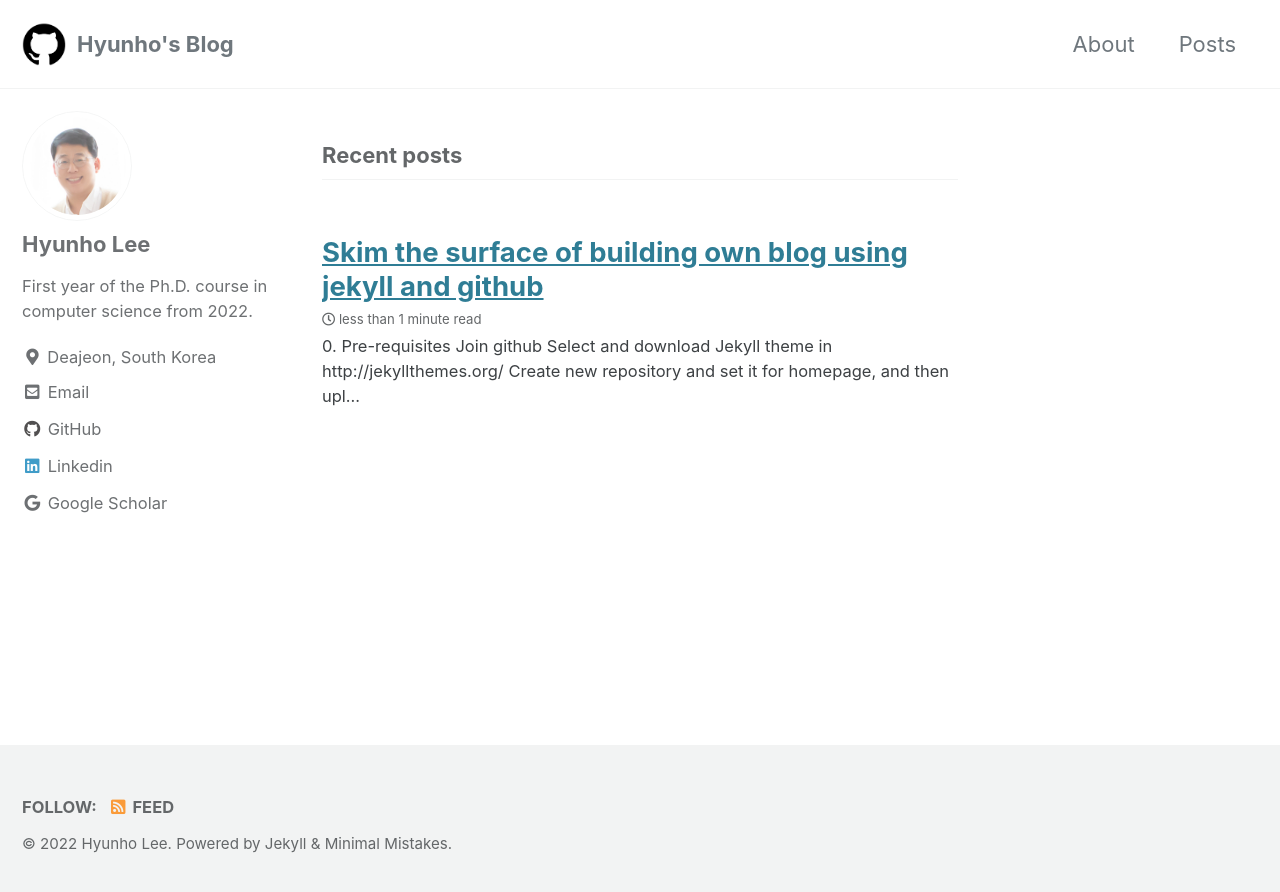
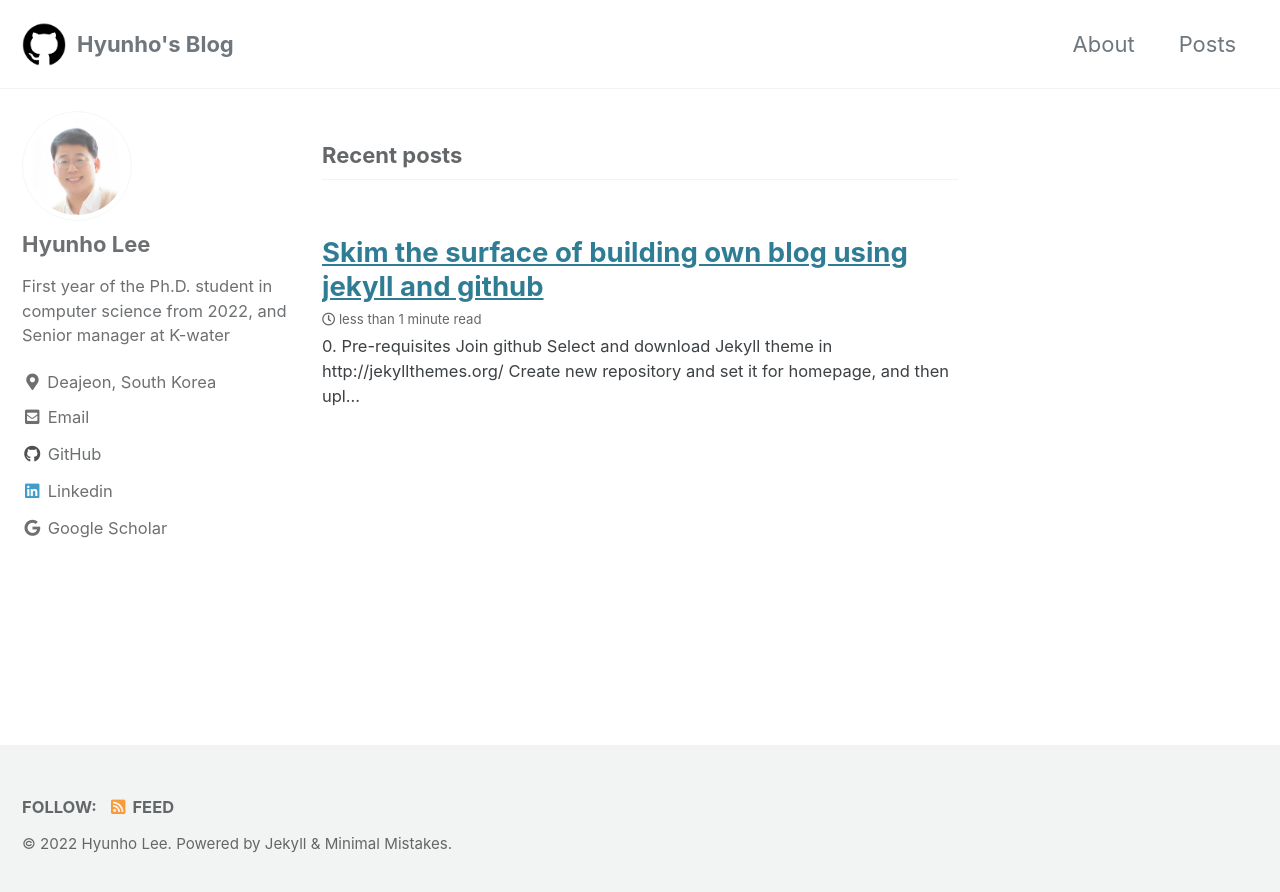
Before and after one commit to hyunholee26/old_webpage, a Jekyll site: the page built from index.html, in a window 1280 px wide. Shown: the top 892 px of the page. Built offline with Jekyll 4.4.1, drawn with Linux system fonts in a browser that asks for light colours; cached includes are drawn as plain includes; the list of posts is cut into pages by our own code.

Commit message:
Update _config.yml

```diff
--- a/_config.yml
+++ b/_config.yml
@@ -104,7 +104,7 @@ analytics:
 author:
   name             : "Hyunho Lee"
   avatar           : "/assets/images/mypic.png"
-  bio              : "First year of the Ph.D. course in computer science from 2022."
+  bio              : "First year of the Ph.D. student in computer science from 2022, and Senior manager at K-water"
   location         : "Deajeon, South Korea"
   # email            :
   links:
```
